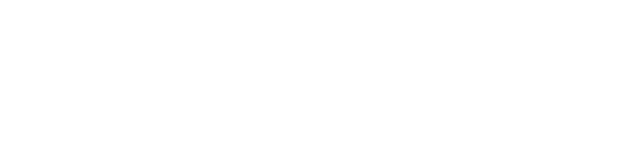
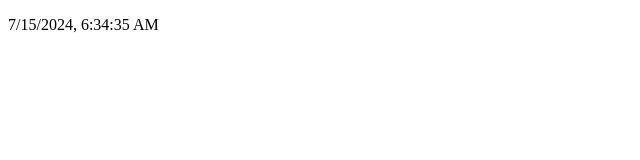
Before and after one commit to acciojob/clock-pogo-cloud, a website: page main.html in a window 1280 px wide. Shown: the whole page, without its empty margins (0-640 px from the left). Drawn offline with Linux system fonts and the light colour scheme.

Commit message:
created a submission

```diff
--- a/main.html
+++ b/main.html
@@ -8,6 +8,8 @@
 
 <body>
 	<!-- the entire body must be written by student -->
+		<p id="timer"></p>
+
     <script type="text/javascript" src="./script.js">
 </script>
 
--- a/script.js
+++ b/script.js
@@ -1 +1,9 @@
-//your JS code here. If required.
+let time=document.querySelector("#timer");
+function updateTime() {
+    let now = new Date();
+    let timeString = now.toLocaleTimeString();
+    let dateString = now.toLocaleDateString();
+    time.innerHTML = `${dateString}, ${timeString}`;
+}
+
+setInterval(updateTime, 1000);
```
